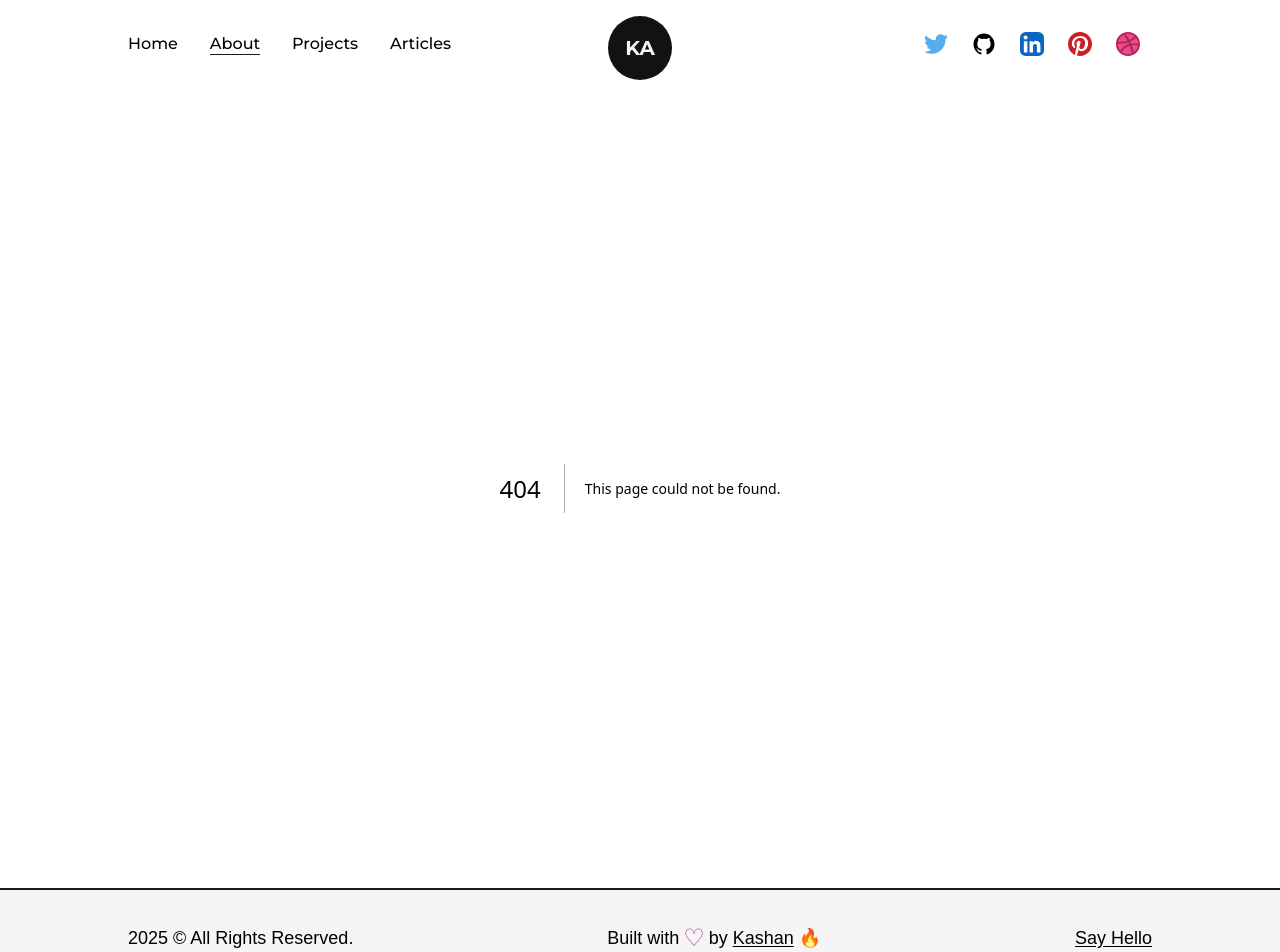
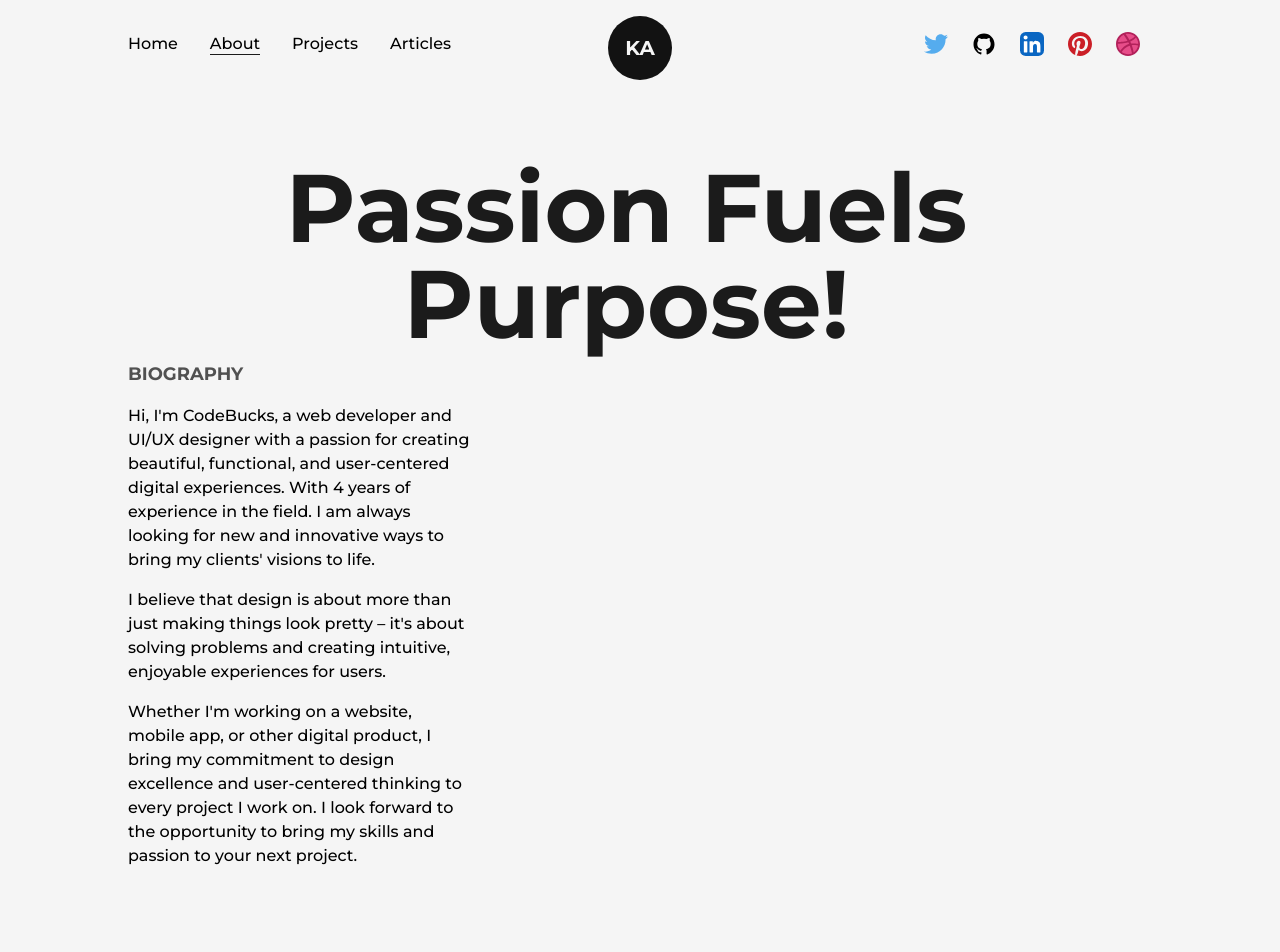
Before and after one commit to Kashan-2912/portfolio-website, a Next.js app: page /about in a window 1280 px wide. Before the commit this address had no page. Shown: the top 952 px of the page. Built offline with nearby package versions, Linux system fonts and the light colour scheme.

Commit message:
font montserrat globally lol forgot in beginning

```diff
--- /dev/null
+++ b/src/app/about/page.jsx
@@ -0,0 +1,53 @@
+import AnimatedText from "@/components/AnimatedText";
+import Layout from "@/components/Layout";
+import Head from "next/head";
+import React from "react";
+
+const page = () => {
+  return (
+    <>
+      <Head>
+        <title>Kashan | About Page</title>
+        <meta
+          name="description"
+          content="Is your website struggling to load quickly? You've come to the right profile. When you connect with Muhammad Kashan Ashraf, you're not just hiring a developer or a designer—you're gaining a partner committed to bringing your vision to life. With a rich blend of technical skills and creative design expertise, I ensure that every project is functional, visually stunning, and user-friendly. My holistic approach provides comprehensive solutions tailored to your specific needs. Clear communication, timely delivery, and exceptional quality are the hallmarks of my work. Partnering with me means your project is in capable hands, driving your business forward with innovative and efficient digital solutions."
+        />
+      </Head>
+
+      <main className="flex w-full flex-col items-center justify-center">
+        <Layout className={"pt-16"}>
+          <AnimatedText text="Passion Fuels Purpose!" />
+          <div className="grid w-full grid-cols-8 gap-16">
+            <div className="col-span-3 flex flex-col items-start justify-start">
+              <h2 className="mb-4 text-lg font-bold uppercase text-dark opacity-75">
+                Biography
+              </h2>
+              <p className="font-medium">
+                Hi, I'm CodeBucks, a web developer and UI/UX designer with a
+                passion for creating beautiful, functional, and user-centered
+                digital experiences. With 4 years of experience in the field. I
+                am always looking for new and innovative ways to bring my
+                clients' visions to life.
+              </p>
+              <p className="font-medium my-4">
+                {" "}
+                I believe that design is about more than just making things look
+                pretty – it's about solving problems and creating intuitive,
+                enjoyable experiences for users.
+              </p>
+              <p className="font-medium">
+                Whether I'm working on a website, mobile app, or other digital
+                product, I bring my commitment to design excellence and
+                user-centered thinking to every project I work on. I look
+                forward to the opportunity to bring my skills and passion to
+                your next project.
+              </p>
+            </div>
+          </div>
+        </Layout>
+      </main>
+    </>
+  );
+};
+
+export default page;
--- a/src/app/globals.css
+++ b/src/app/globals.css
@@ -36,7 +36,7 @@
 body {
   /* background: var(--background); */
   /* color: var(--foreground); */
-  font-family: Arial, Helvetica, sans-serif;
+  font-family: 'Montserrat', Arial, Helvetica, sans-serif;
 }
 
 /* @theme {
```
